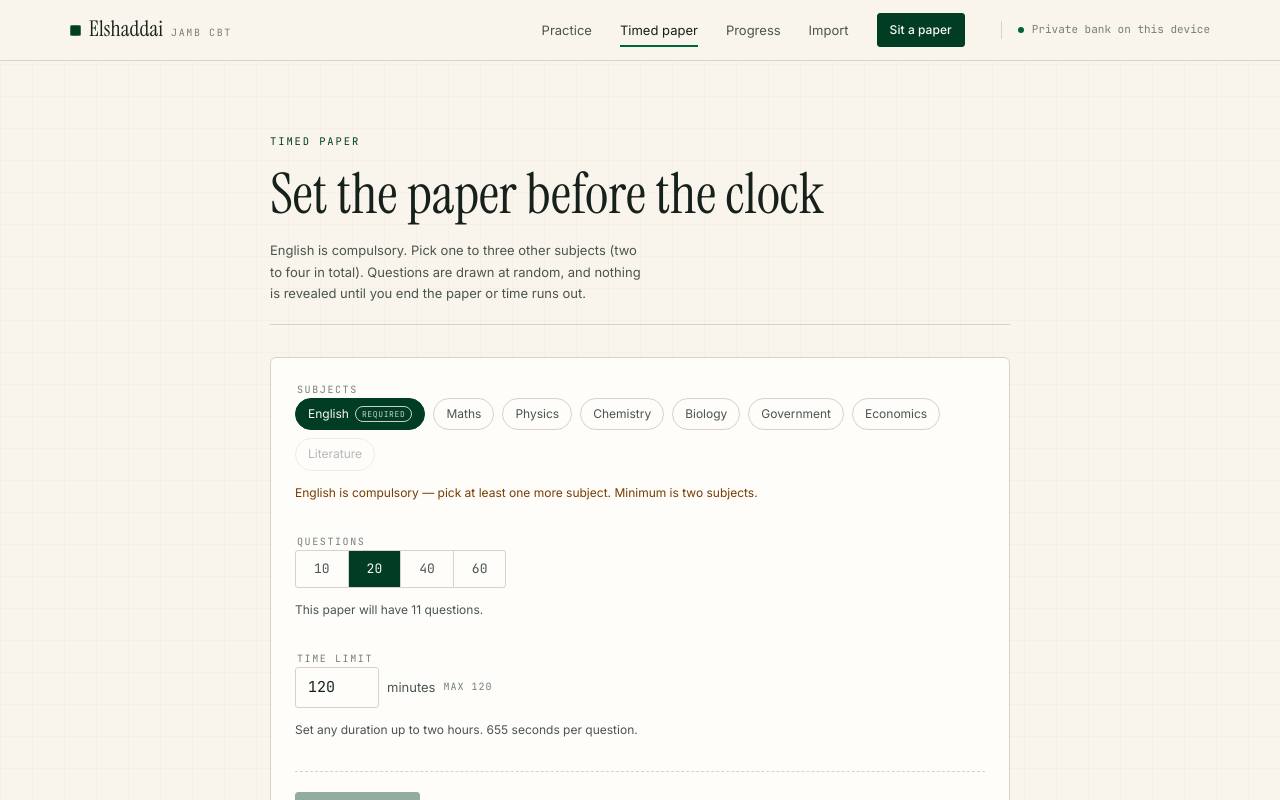
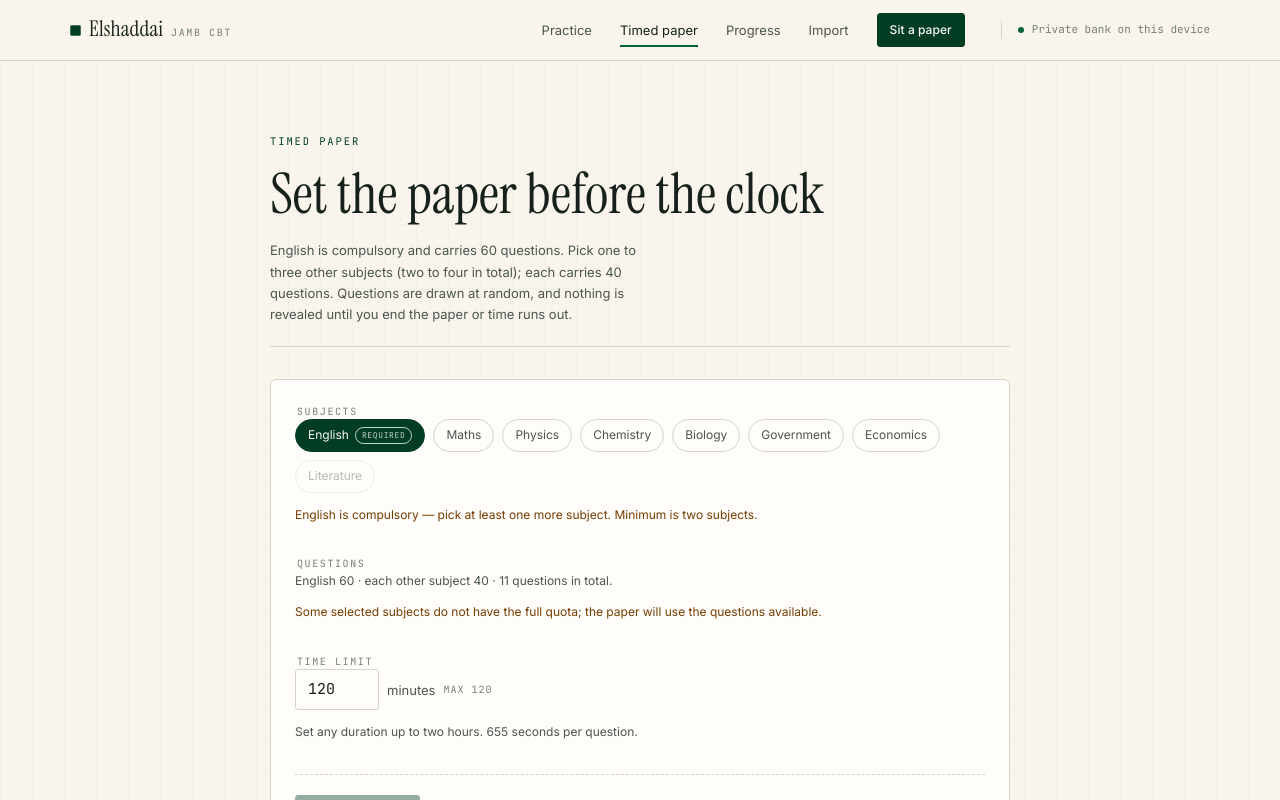
Before and after one commit to Livelove12/elshaddai, a React (Vite) app: page / in a window 1280 px wide. Both pictures are taken after a click on the button "Set up a timed paper". Shown: the top 800 px of the page. Built offline with nearby package versions, Linux system fonts and the light colour scheme.

Commit message:
Use 60 English and 40 per other subject

```diff
--- a/src/components/Exam.tsx
+++ b/src/components/Exam.tsx
@@ -12,10 +12,15 @@ interface Outcome extends SessionRecord {
   timedOut: boolean;
 }
 
-const COUNT_CHOICES = [10, 20, 40, 60];
+const ENGLISH_QUESTIONS = 60;
+const OTHER_QUESTIONS = 40;
 const MIN_SUBJECTS = 2;
 const MAX_SUBJECTS = 4;
 const MAX_MINUTES = 120;
+
+function quotaFor(id: SubjectId): number {
+  return id === 'english' ? ENGLISH_QUESTIONS : OTHER_QUESTIONS;
+}
 
 function clampMinutes(raw: string): number {
   if (!raw.trim()) return MAX_MINUTES;
@@ -24,29 +29,12 @@ function clampMinutes(raw: string): number {
   return Math.min(MAX_MINUTES, value);
 }
 
-function drawPaper(pool: Question[], subjectIds: SubjectId[], count: number): Question[] {
-  const target = Math.min(count, pool.length);
-  if (target === 0) return [];
-
-  const buckets = subjectIds
-    .map((id) => ({ id, items: shuffle(pool.filter((question) => question.subject === id)) }))
-    .filter((bucket) => bucket.items.length > 0);
-  if (buckets.length === 0) return [];
-
-  const base = Math.floor(target / buckets.length);
-  let extra = target - base * buckets.length;
+function drawPaper(pool: Question[], subjectIds: SubjectId[]): Question[] {
   const picked: Question[] = [];
 
-  for (const bucket of shuffle(buckets)) {
-    const quota = base + (extra > 0 ? 1 : 0);
-    if (extra > 0) extra -= 1;
-    picked.push(...bucket.items.slice(0, Math.min(quota, bucket.items.length)));
-  }
-
-  if (picked.length < target) {
-    const used = new Set(picked.map((question) => question.id));
-    const rest = shuffle(pool.filter((question) => !used.has(question.id)));
-    picked.push(...rest.slice(0, target - picked.length));
+  for (const id of subjectIds) {
+    const items = shuffle(pool.filter((question) => question.subject === id));
+    picked.push(...items.slice(0, Math.min(quotaFor(id), items.length)));
   }
 
   return shuffle(picked);
@@ -60,7 +48,6 @@ interface ExamProps {
 export function Exam({ questions, onSession }: ExamProps) {
   const [phase, setPhase] = useState<Phase>('setup');
   const [subjectIds, setSubjectIds] = useState<SubjectId[]>(['english']);
-  const [count, setCount] = useState(20);
   const [minutesDraft, setMinutesDraft] = useState(String(MAX_MINUTES));
   const minutes = clampMinutes(minutesDraft);
 
@@ -78,8 +65,17 @@ export function Exam({ questions, onSession }: ExamProps) {
     () => questions.filter((question) => subjectIds.includes(question.subject)),
     [questions, subjectIds],
   );
-  const paperSize = Math.min(count, pool.length);
-  const englishAvailable = questions.filter((question) => question.subject === 'english').length;
+  const counts = useMemo(() => {
+    const map = new Map<SubjectId, number>();
+    for (const question of questions) map.set(question.subject, (map.get(question.subject) ?? 0) + 1);
+    return map;
+  }, [questions]);
+  const paperSize = subjectIds.reduce(
+    (total, id) => total + Math.min(quotaFor(id), counts.get(id) ?? 0),
+    0,
+  );
+  const fullPaperSize = ENGLISH_QUESTIONS + Math.max(0, subjectIds.length - 1) * OTHER_QUESTIONS;
+  const englishAvailable = counts.get('english') ?? 0;
   const atSubjectLimit = subjectIds.length >= MAX_SUBJECTS;
   const canStart =
     pool.length > 0 &&
@@ -93,7 +89,7 @@ export function Exam({ questions, onSession }: ExamProps) {
     if (pool.length === 0 || subjectIds.length < MIN_SUBJECTS || !subjectIds.includes('english')) return;
     finished.current = false;
     setMinutesDraft(String(minutes));
-    setPaper(drawPaper(pool, subjectIds, count));
+    setPaper(drawPaper(pool, subjectIds));
     setAnswers({});
     setFlags([]);
     setIndex(0);
@@ -101,7 +97,7 @@ export function Exam({ questions, onSession }: ExamProps) {
     setRemaining(minutes * 60);
     setDeadline(Date.now() + minutes * 60 * 1000);
     setPhase('running');
-  }, [count, minutes, pool, subjectIds]);
+  }, [minutes, pool, subjectIds]);
 
   const finish = useCallback(
     (timedOut: boolean) => {
@@ -174,8 +170,9 @@ export function Exam({ questions, onSession }: ExamProps) {
             <p className="eyebrow">Timed paper</p>
             <h1 className="page-title">Set the paper before the clock</h1>
             <p className="page-note">
-              English is compulsory. Pick one to three other subjects (two to four in total). Questions are drawn
-              at random, and nothing is revealed until you end the paper or time runs out.
+              English is compulsory and carries 60 questions. Pick one to three other subjects (two to four in
+              total); each carries 40 questions. Questions are drawn at random, and nothing is revealed until you
+              end the paper or time runs out.
             </p>
           </header>
 
@@ -184,7 +181,7 @@ export function Exam({ questions, onSession }: ExamProps) {
               <legend className="legend">Subjects</legend>
               <div className="chips">
                 {SUBJECTS.map((subject) => {
-                  const available = questions.filter((question) => question.subject === subject.id).length;
+                  const available = counts.get(subject.id) ?? 0;
                   const active = subjectIds.includes(subject.id);
                   const locked = subject.id === 'english';
                   const blocked = available === 0 || (locked && available > 0) || (!active && atSubjectLimit);
@@ -219,24 +216,15 @@ export function Exam({ questions, onSession }: ExamProps) {
 
             <fieldset className="fieldset">
               <legend className="legend">Questions</legend>
-              <div className="segmented">
-                {COUNT_CHOICES.map((choice) => (
-                  <button
-                    key={choice}
-                    type="button"
-                    className={`segment ${count === choice ? 'is-active' : ''}`}
-                    aria-pressed={count === choice}
-                    onClick={() => setCount(choice)}
-                  >
-                    {choice}
-                  </button>
-                ))}
-              </div>
               <p className="hint">
-                {pool.length === 0
-                  ? 'No questions in the selected subjects yet.'
-                  : `This paper will have ${plural(paperSize, 'question')}.`}
+                English 60 · each other subject 40
+                {paperSize > 0 ? ` · ${plural(paperSize, 'question')} in total.` : '.'}
               </p>
+              {paperSize < fullPaperSize ? (
+                <p className="hint hint-warn">
+                  Some selected subjects do not have the full quota; the paper will use the questions available.
+                </p>
+              ) : null}
             </fieldset>
 
             <fieldset className="fieldset">
```
Also changed, not shown: 1 other file (tests, documents, lock files or other folders).
